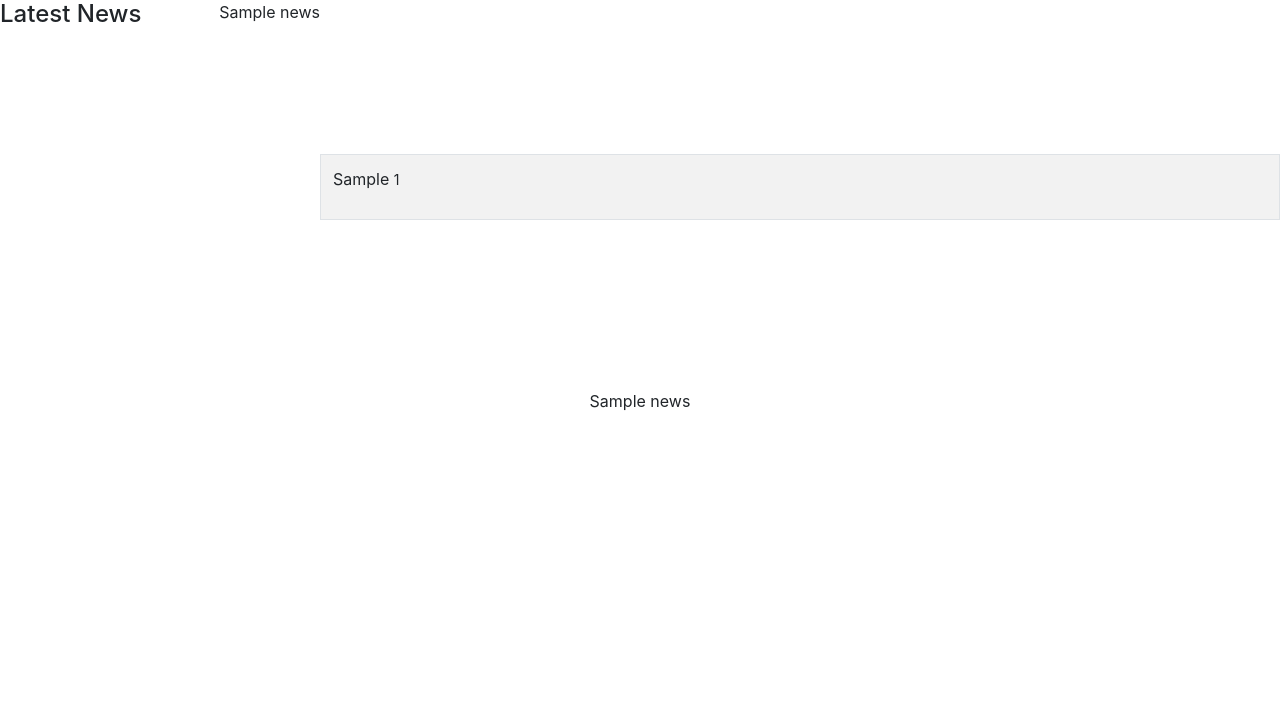
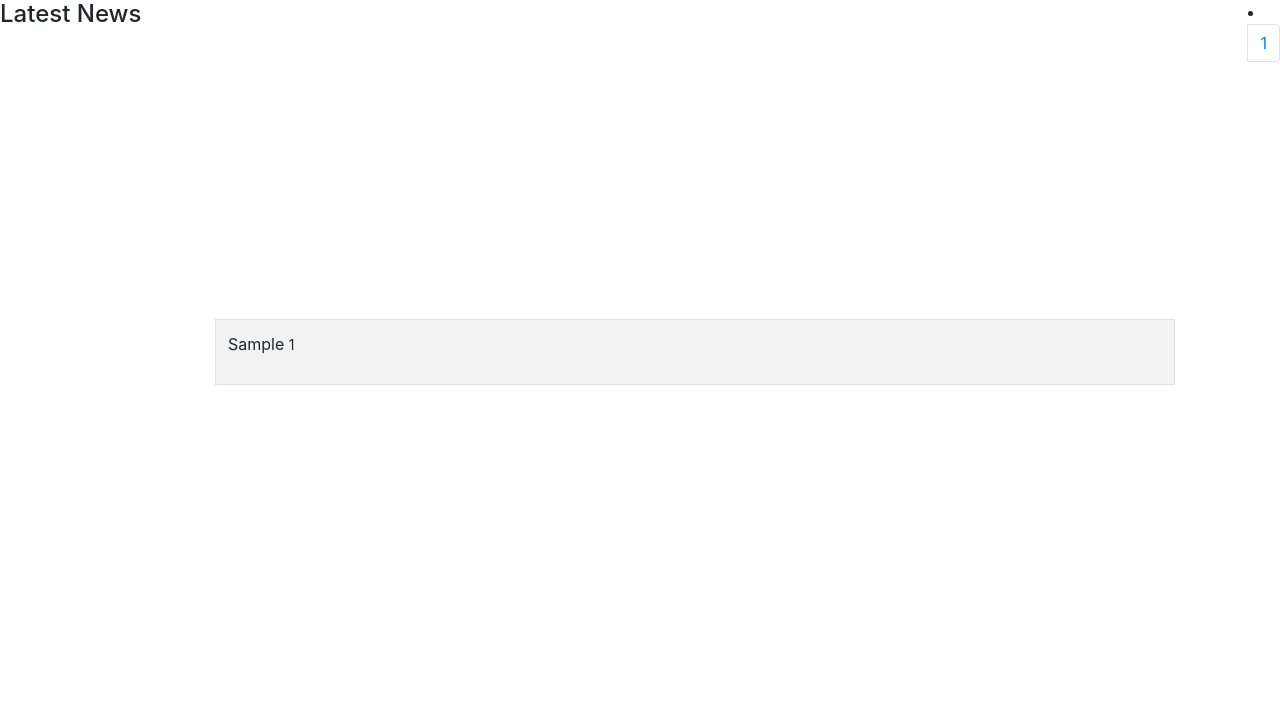
Before and after one commit to dprograma/challenge, a Django app: template newsdemo/news/templates/news/news.html in a window 1280 px wide. Shown: the top 719 px of the page. Run offline with Django 4.2, Linux system fonts and the light colour scheme; the template is opened without the code that fills it: most values are stand-ins (such as "Sample title", 1, 10 or a date in 2020).

Commit message:
updated pagination

```diff
--- a/newsdemo/news/templates/news/news.html
+++ b/newsdemo/news/templates/news/news.html
@@ -4,8 +4,7 @@
     <h4 class="text-center">Latest News</h4>
     <hr />
     <table class="table table-hover table-striped border align-self-center w-75">
-      {% for news in news_list %}
-      {{ news }}
+      {% for news in news %}
       <tr>
         <td>
           <p>{{ news.by }} <small> {{ news.id }}</small></p>
@@ -13,7 +12,17 @@
       </tr>
       {% endfor %}
     </table>
-    {{ news }}
+    <hr/><br/>
+    {% for i in nums %}
+      <li class="page-item"><a class="page-link" href="?page={{ forloop.counter}}">{{ forloop.counter }}</a></li>
+    {% endfor %}
+
+    {% if news.has_next %}
+      <li class="page-item"><a class="page-link" href="?page={{ news.next_page_number}}">Next</a></li>
+
+      <li class="page-item"><a class="page-link" href="?page={{ news.paginator.num_pages}}">{{ forloop.counter }}</a></li>
+
+    {% endif %}
   </div>
 </div>
 {% endblock %}
```
Also changed, not shown: newsdemo/news/views.py (+4 -3 lines).
